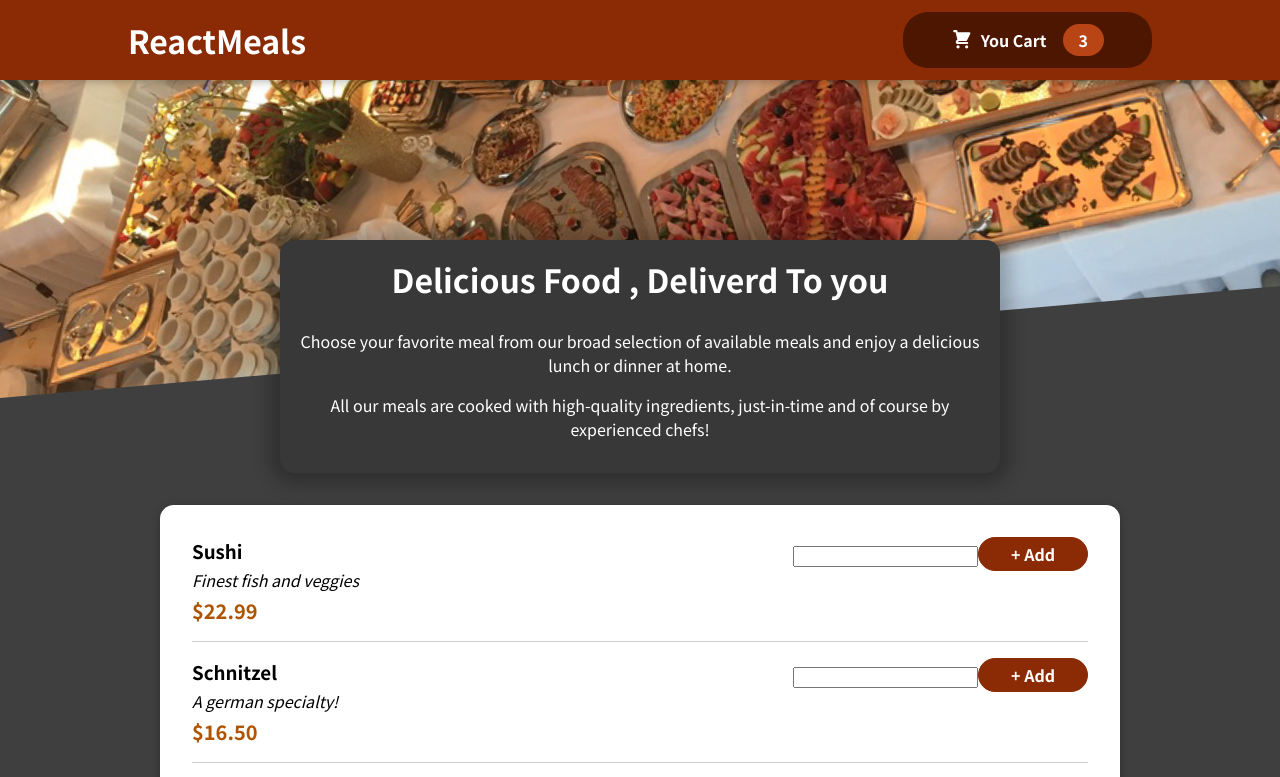
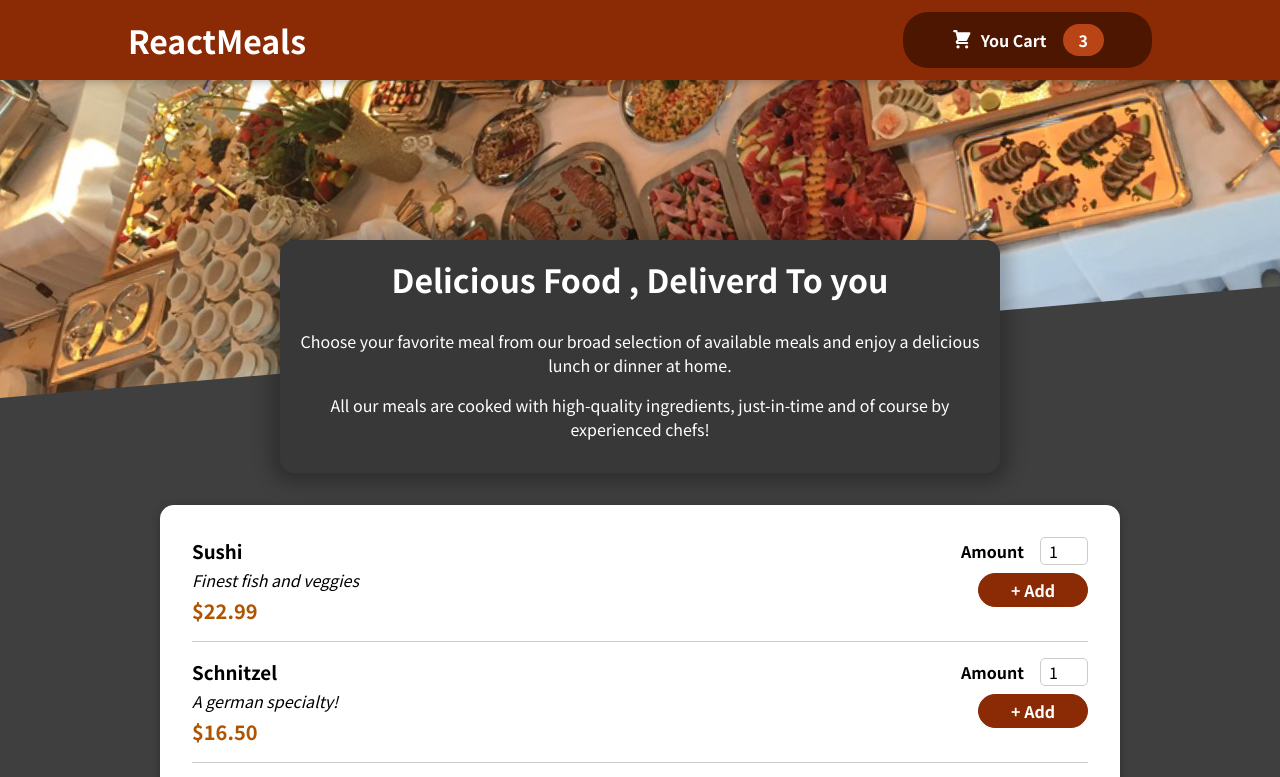
Before and after one commit to Pramod4636/Sec11_FoodDeliveryApp, a React (Create React App) app: page / in a window 1280 px wide. Shown: the top 777 px of the page. Built offline with nearby package versions, Linux system fonts and the light colour scheme.

Commit message:
Added cart component which shown when card button is clicked

```diff
--- a/src/components/Meals/MealItem/MealItemForm.js
+++ b/src/components/Meals/MealItem/MealItemForm.js
@@ -1,10 +1,19 @@
 import React from 'react'
 import classes from './MealItemForm.module.css'
+import Input from '../../UI/Input'
+
 const MealItemForm = (props) => {
 
   return (
     <form className = {classes['form']}>
-        <input  />
+        <Input  label = "Amount" input = {{
+            id : 'amount' ,
+            type : 'number',
+            min : '1' ,
+            max : '5' ,
+            step : '1',
+            defaultValue : '1'
+        }} />
         <button>+ Add </button>
     </form>
   )
--- /dev/null
+++ b/src/components/UI/Input.js
@@ -0,0 +1,12 @@
+import React from 'react'
+import classes from './Input.module.css'
+const Input = (props) => {
+  return (
+    <div className = {classes['input']} >
+        <label htmlFor= {props.id}> {props.label}</label>
+         <input {...props.input}  />
+    </div>
+  );
+};
+
+export default Input
--- /dev/null
+++ b/src/components/UI/Input.module.css
@@ -0,0 +1,18 @@
+.input {
+    display: flex;
+    align-items: center;
+    margin-bottom: 0.5rem;
+}
+
+.input label {
+    font-weight: bold;
+    margin-right: 1rem;
+}
+
+.input input {
+    width: 3rem;
+    border-radius: 5px;
+    border: 1px solid #ccc;
+    font: inherit;
+    padding-left: 0.5rem;
+}
```
Also changed, not shown: src/components/Cart/Cart.js (added, +26 -0 lines), src/components/Cart/Cart.module.css (added, +46 -0 lines).
